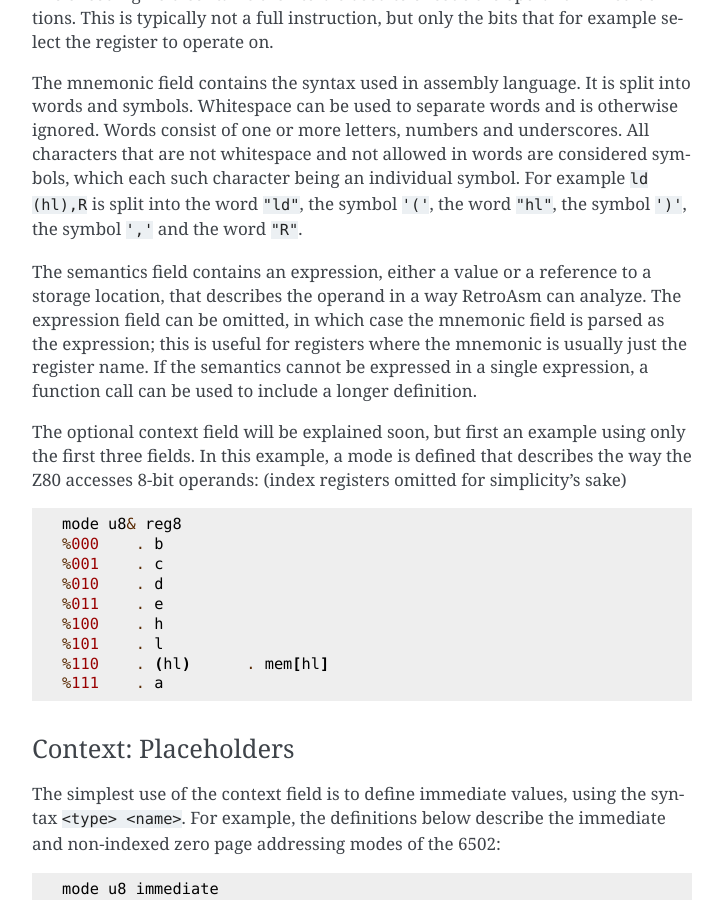
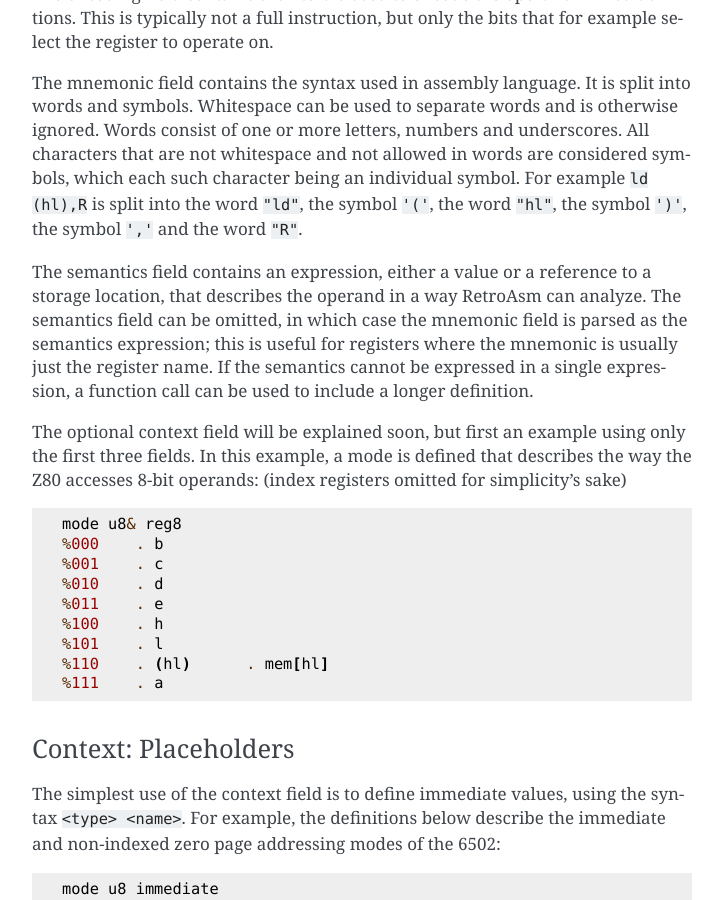
Before and after one commit to mthuurne/retroasm, a Sphinx documentation site: the page built from docs/instruction-set.rst, in a window 1280 px wide and 900 px high, scrolled down 11616 px. Shown: the whole window, without its empty margins (388-1111 px from the left). Built offline with Sphinx 7.4.7, drawn with Linux system fonts in a browser that asks for light colours; the version number is read from the project's files by our own code.

Commit message:
Be more precise when referring to the semantics field

```diff
--- a/docs/instruction-set.rst
+++ b/docs/instruction-set.rst
@@ -487,7 +487,7 @@ The encoding field contains the literals used to encode the operand in instructi
 
 The mnemonic field contains the syntax used in assembly language. It is split into words and symbols. Whitespace can be used to separate words and is otherwise ignored. Words consist of one or more letters, numbers and underscores. All characters that are not whitespace and not allowed in words are considered symbols, which each such character being an individual symbol. For example ``ld (hl),R`` is split into the word ``"ld"``\ , the symbol ``'('``\ , the word ``"hl"``\ , the symbol ``')'``\ , the symbol ``','`` and the word ``"R"``.
 
-The semantics field contains an expression, either a value or a reference to a storage location, that describes the operand in a way RetroAsm can analyze. The expression field can be omitted, in which case the mnemonic field is parsed as the expression; this is useful for registers where the mnemonic is usually just the register name. If the semantics cannot be expressed in a single expression, a function call can be used to include a longer definition.
+The semantics field contains an expression, either a value or a reference to a storage location, that describes the operand in a way RetroAsm can analyze. The semantics field can be omitted, in which case the mnemonic field is parsed as the semantics expression; this is useful for registers where the mnemonic is usually just the register name. If the semantics cannot be expressed in a single expression, a function call can be used to include a longer definition.
 
 The optional context field will be explained soon, but first an example using only the first three fields. In this example, a mode is defined that describes the way the Z80 accesses 8-bit operands: (index registers omitted for simplicity's sake)
 
```
